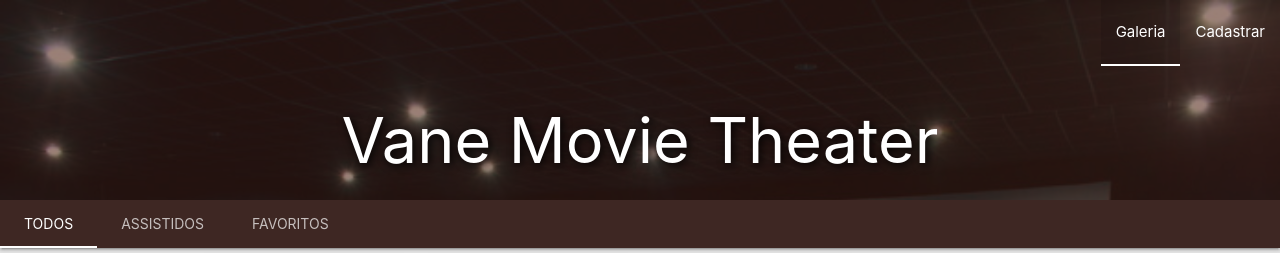
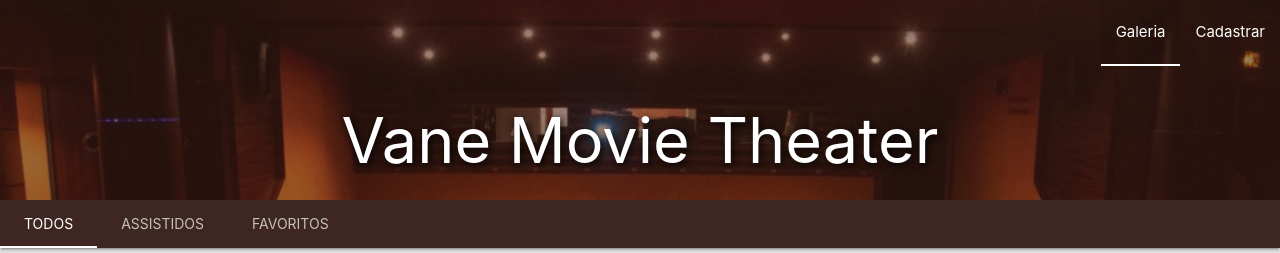
Before and after one commit to giovaneaguiar/vane-movie-theater, a PHP site: page / in a window 1280 px wide. Shown: the top 253 px of the page. Run offline with PHP 8.4, Linux system fonts and the light colour scheme; data comes from the database, SQL or seed files in the repository.

Commit message:
Adiciona novas imagens para página inicial.

```diff
--- a/style.css
+++ b/style.css
@@ -3,7 +3,7 @@ body {
 }
 
 .nav-extended {
-  background-image: url("imagens/capa2.jpg");
+  background-image: url("imagens/capa4.jpeg");
   background-size: cover;
   background-blend-mode: soft-light;
 }
```
Also changed, not shown: imagens/capa3.jpg (added), imagens/capa4.jpeg (added).
